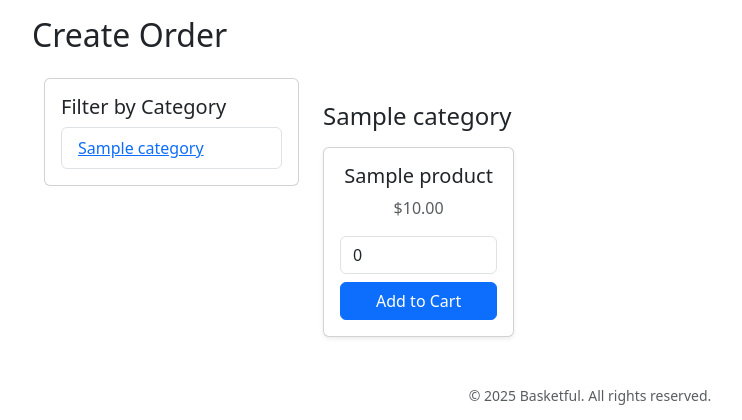
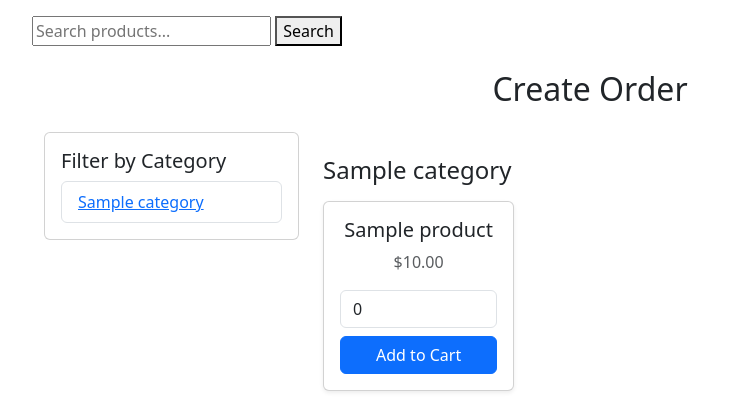
Before and after one commit to ryanparrish/basketful_app, a Django app: page /orders/create/ in a window 1280 px wide. Shown: the part 104-524 px from the top of the page, without its empty margins (50-792 px from the left). Run offline with Django 5.2, Linux system fonts and the light colour scheme; a user stored in the database is signed in; tables that the repository leaves empty hold one stand-in row (values such as "Sample post"); some libraries are stand-ins or nearby versions.

Commit message:
Add Search Bar
Created Search bar in views.py and added the appropriate tags in the HTML template.

```diff
--- a/food_orders/templates/food_orders/create_order.html
+++ b/food_orders/templates/food_orders/create_order.html
@@ -11,8 +11,13 @@
     <li class="breadcrumb-item active" aria-current="page">Create Order</li>
   </ol>
 </nav>
-
-<h2 class="mb-4">Create Order</h2>
+<form method="get" class="mb-4">
+    <input type="text" name="q" placeholder="Search products..." value="{{ query }}">
+    <button type="submit">Search</button>
+</form>
+<div class="d-flex justify-content-center">
+  <h2 class="mb-4">Create Order</h2>
+</div>
 <div class="container-fluid">
   <div class="row">
     <!-- Sidebar filters -->
--- a/food_orders/views.py
+++ b/food_orders/views.py
@@ -16,6 +16,7 @@ from django.utils.safestring import mark_safe
 from django.contrib.auth.views import PasswordChangeView
 from django.urls import reverse_lazy
 from django.conf import settings
+from django.db.models import Q
 
 class CustomPasswordChangeView(PasswordChangeView):
     success_url = reverse_lazy('home')  # or wherever you want
@@ -25,8 +26,6 @@ class CustomPasswordChangeView(PasswordChangeView):
         self.request.user.must_change_password = False
         self.request.user.save()
         return response
-
-
 
 def get_active_vouchers(participant):
     try:
@@ -78,7 +77,6 @@ def order_detail(request, order_id):
         'order_items': order_items,
     })
 
-
 @login_required
 def participant_dashboard(request):
     participant = request.user.participant
@@ -97,16 +95,28 @@ def participant_dashboard(request):
 
 @login_required
 def create_order(request):
-    # Group products by category
+    # Get search term from query params
+    query = request.GET.get("q", "")
+
+    # Filter products if search term exists
     products = Product.objects.all().order_by('category', 'name')
+    if query:
+        products = products.filter(
+            Q(name__icontains=query) |
+            Q(description__icontains=query) |
+            Q(category__name__icontains=query)  # if category has a 'name' field
+        )
+
     participant = request.user.participant
-    products_by_category = {}
-    all_products = {}
     has_vouchers = get_active_vouchers(participant).exists()
 
     if not has_vouchers:
         print("Redirecting to dashboard - no vouchers are active")
         return redirect('participant_dashboard')
+
+    # Group products by category
+    products_by_category = {}
+    all_products = {}
 
     for product in products:
         products_by_category.setdefault(product.category, []).append(product)
@@ -119,7 +129,8 @@ def create_order(request):
 
     return render(request, 'food_orders/create_order.html', {
         'products_by_category': products_by_category,
-        'products_json': products_json
+        'products_json': products_json,
+        'query': query,  # pass current search back to template
     })
 
 @require_POST
@@ -162,7 +173,6 @@ def account_update_view(request):
         'user_form': user_form,
         'password_form': password_form,
     })
-
 
 @login_required
 def review_order(request):
@@ -221,7 +231,7 @@ def submit_order(request):
         messages.error(request, str(e))
         return redirect('review_order')
 
-    # ✅ Transaction block to ensure atomicity
+    # Transaction block to ensure atomicity
     with transaction.atomic():
         order = Order.objects.create(account=account)
 
```
